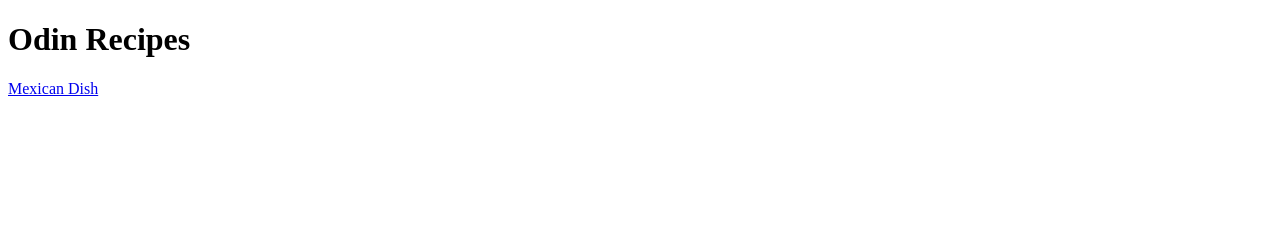
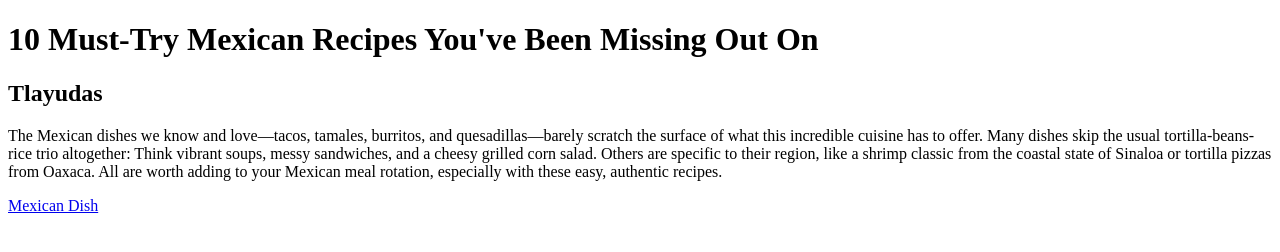
Before and after one commit to Damiedaiz/odin-recipes, a plain HTML site: page index.html in a window 1280 px wide. Drawn offline with Linux system fonts and the light colour scheme.

Commit message:
updated the first recipe and change the appropriate image.

```diff
--- a/index.html
+++ b/index.html
@@ -7,7 +7,9 @@
     <title>Odin Recipes</title>
 </head>
 <body>
-    <h1>Odin Recipes</h1>
-    <a href="recipes/MexicanDish.html">Mexican Dish</a>
+    <h1>10 Must-Try Mexican Recipes You've Been Missing Out On</h1>
+    <h2>Tlayudas</h2>
+    <p> The Mexican dishes we know and love—tacos, tamales, burritos, and quesadillas—barely scratch the surface of what this incredible cuisine has to offer. Many dishes skip the usual tortilla-beans-rice trio altogether: Think vibrant soups, messy sandwiches, and a cheesy grilled corn salad. Others are specific to their region, like a shrimp classic from the coastal state of Sinaloa or tortilla pizzas from Oaxaca. All are worth adding to your Mexican meal rotation, especially with these easy, authentic recipes.</p>
+    <a href="recipes/Tlayudas.html">Mexican Dish</a>
 </body>
 </html>
```
Also changed, not shown: recipes/Tlayudas.html (renamed from recipes/MexicanDish.html, +3 -3 lines), recipes/img1.jpeg (added), recipes/img1.webp (deleted).
